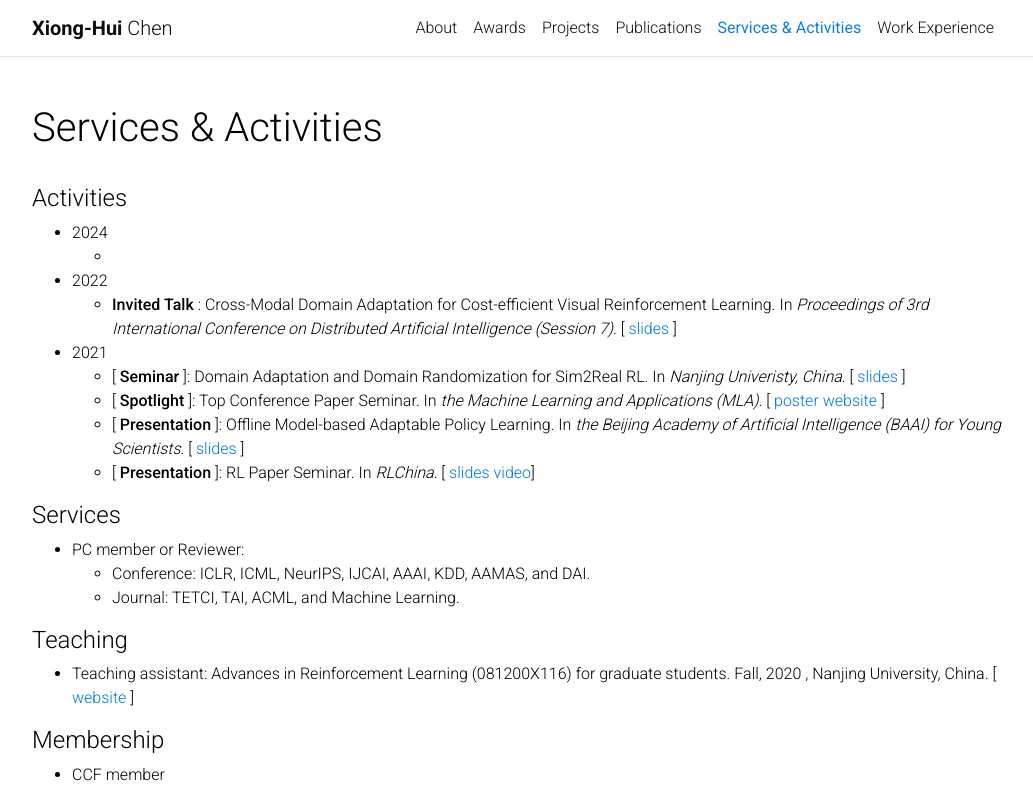
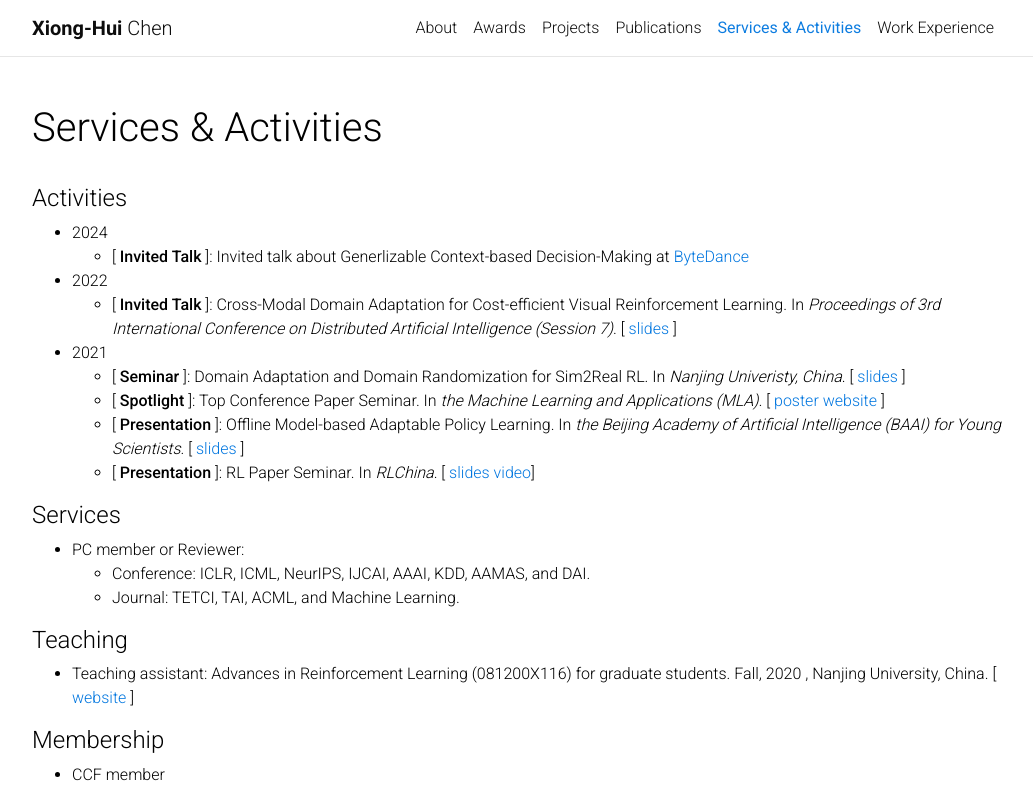
Before and after one commit to xionghuichen/xionghuichen.github.io, a Jekyll site: the page built from _pages/activities.md, in a window 1280 px wide. Shown: the top 803 px of the page, without its empty margins (123-1156 px from the left). Built offline with Jekyll 4.4.1, drawn with Linux system fonts in a browser that asks for light colours; comment, search, counter and statistics services are not loaded; grey boxes are pictures that could not be loaded.

Commit message:
update url

```diff
--- a/_pages/activities.md
+++ b/_pages/activities.md
@@ -9,7 +9,8 @@ nav: true
 ---
 #### Activities
 - 2024
-  - [ **Invited Talk** ]: Invited talk about Generlizable Context-based Decision-Making at [ByteDance](https://www.bytedance.com/en).
+  - [ **Invited Talk** ]:
+  Invited talk about Generlizable Context-based Decision-Making at [ByteDance](https://www.bytedance.com/en)
 - 2022
   - [ **Invited Talk** ]:
     Cross-Modal Domain Adaptation for Cost-efficient Visual Reinforcement Learning.
```
